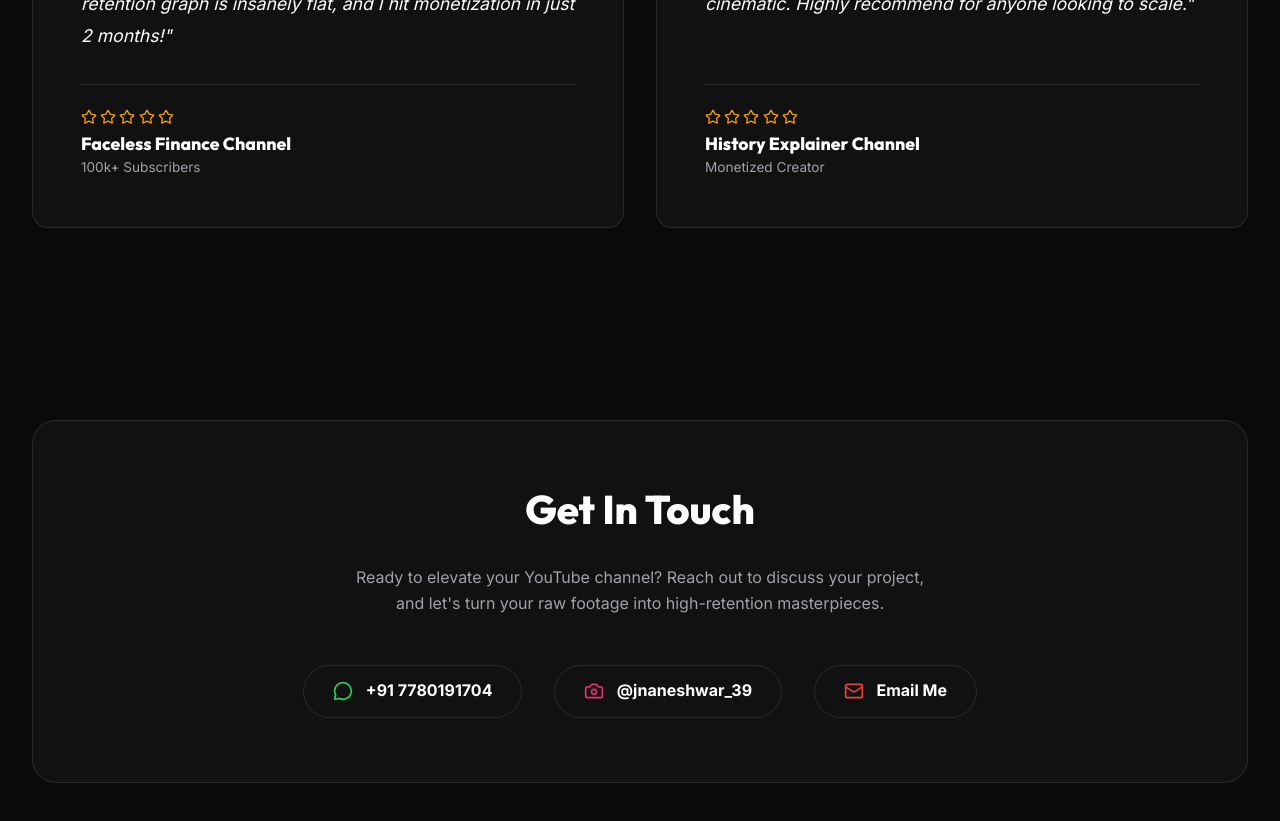
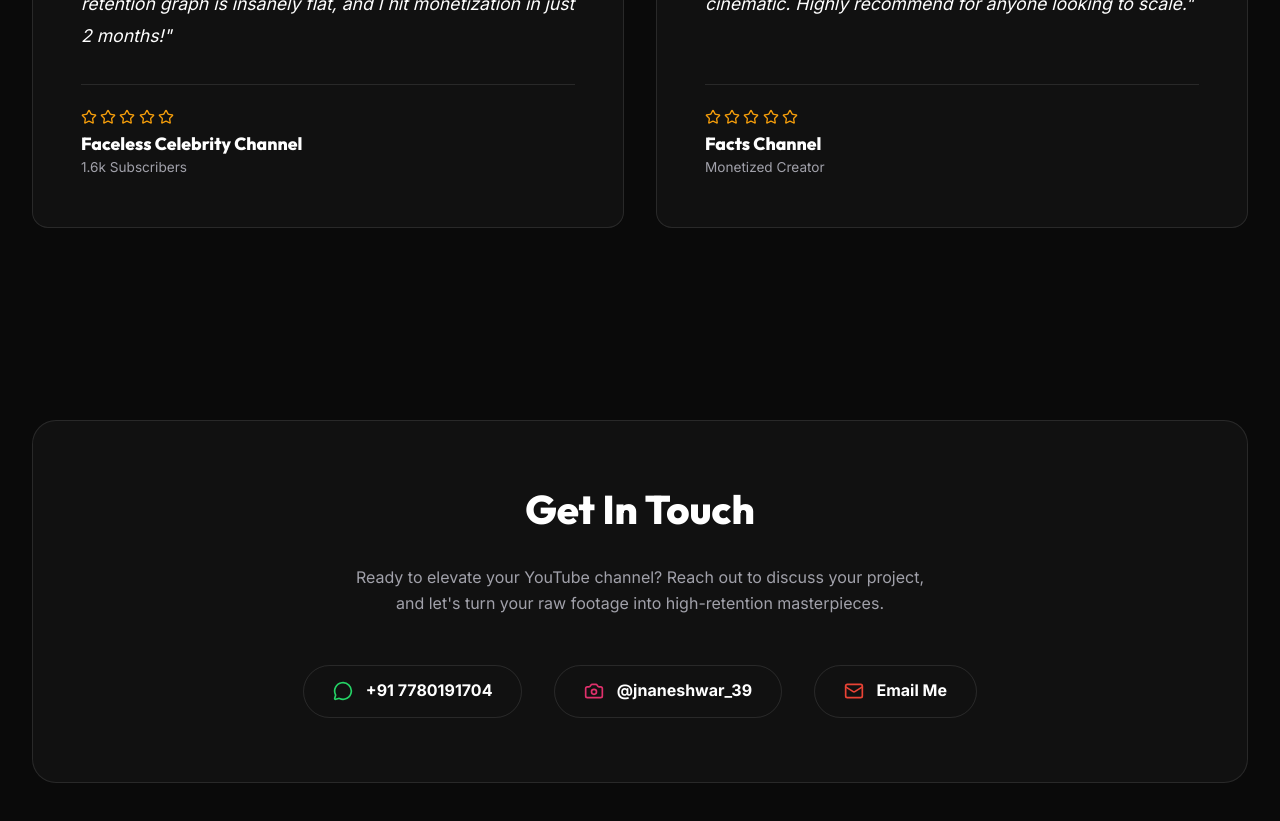
Before and after one commit to jnaneshwarareddy-satti/video-editing-portfolio, a React (Vite) app: page / in a window 1280 px wide. Shown: the part 3480-4301 px from the top of the page. Built offline with nearby package versions, Linux system fonts and the light colour scheme; no server answers; the database is empty.

Commit message:
Update testimonial text on Home page

```diff
--- a/src/pages/Home.jsx
+++ b/src/pages/Home.jsx
@@ -207,8 +207,8 @@ const Home = () => {
               <p className="testimonial-text">"Jnaneshwar completely transformed my channel. The retention graph is insanely flat, and I hit monetization in just 2 months!"</p>
               <div className="testimonial-author">
                 <div className="stars"><Star size={16}/><Star size={16}/><Star size={16}/><Star size={16}/><Star size={16}/></div>
-                <h4>Faceless Finance Channel</h4>
-                <span>100k+ Subscribers</span>
+                <h4>Faceless Celebrity Channel</h4>
+                <span>1.6k Subscribers</span>
               </div>
             </div>
 
@@ -217,7 +217,7 @@ const Home = () => {
               <p className="testimonial-text">"The sound design and pacing in the long form videos are cinematic. Highly recommend for anyone looking to scale."</p>
               <div className="testimonial-author">
                 <div className="stars"><Star size={16}/><Star size={16}/><Star size={16}/><Star size={16}/><Star size={16}/></div>
-                <h4>History Explainer Channel</h4>
+                <h4>Facts Channel</h4>
                 <span>Monetized Creator</span>
               </div>
             </div>
```
